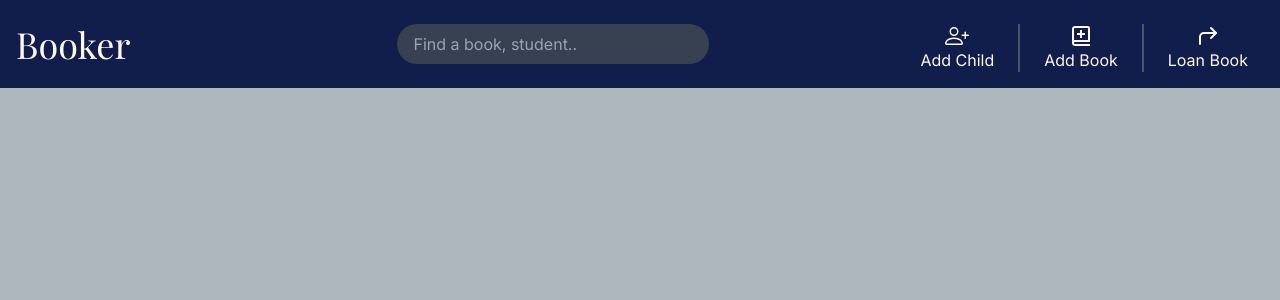
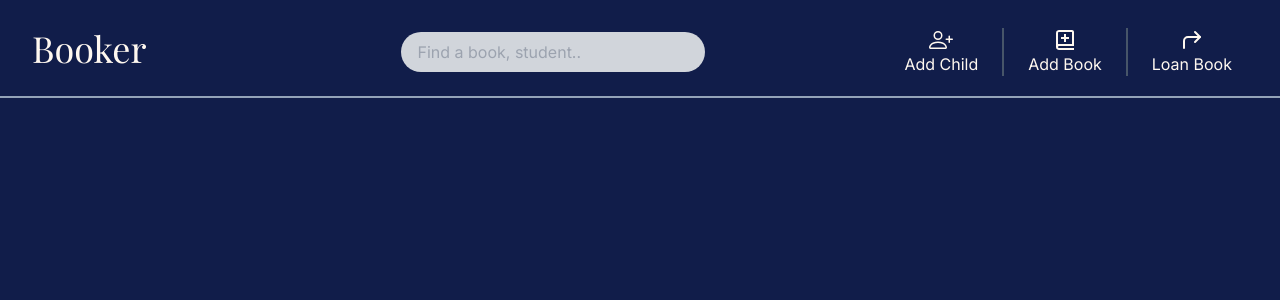
Before and after one commit to wjbetech/booker, a Next.js app: page / in a window 1280 px wide. Shown: the top 300 px of the page. Built offline with nearby package versions, Linux system fonts and the light colour scheme; a web font is replaced by a local one.

Commit message:
finished styling navbar

```diff
--- a/src/app/components/NavBar.jsx
+++ b/src/app/components/NavBar.jsx
@@ -13,7 +13,7 @@ const playfair = Playfair_Display({
 const NavBar = () => {
 	return (
 		<nav
-			className="flex justify-between p-4 items-center"
+			className="flex justify-between py-5 px-8 items-center border-b-2 border-slate-400"
 			style={{
 				backgroundColor: "var(--navy)",
 				color: "var(--eggshell)",
@@ -27,11 +27,11 @@ const NavBar = () => {
 			</Link>
 
 			{/* search bar middle */}
-			<div className="flex w-[25%] ml-20">
+			<div className="flex w-[25%] ml-20 mt-2">
 				<input
 					type="text"
 					placeholder="Find a book, student.."
-					className="bg-gray-700 py-2 px-4 w-full rounded-full outline-none text-gray-300"
+					className="py-2 px-4 w-full rounded-full outline-none text-gray-800 bg-gray-300"
 				/>
 			</div>
 
--- a/src/app/globals.css
+++ b/src/app/globals.css
@@ -32,7 +32,7 @@
 }
 
 body {
-	@apply bg-[var(--gray-light)];
+	@apply bg-[var(--navy)];
 	overflow-y: hidden;
 }
 
```
